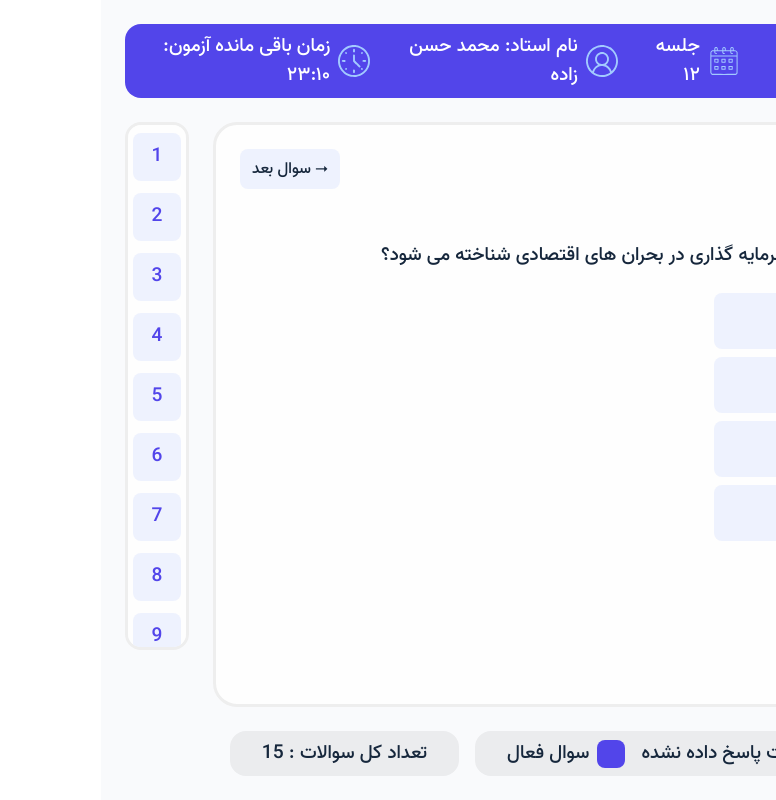
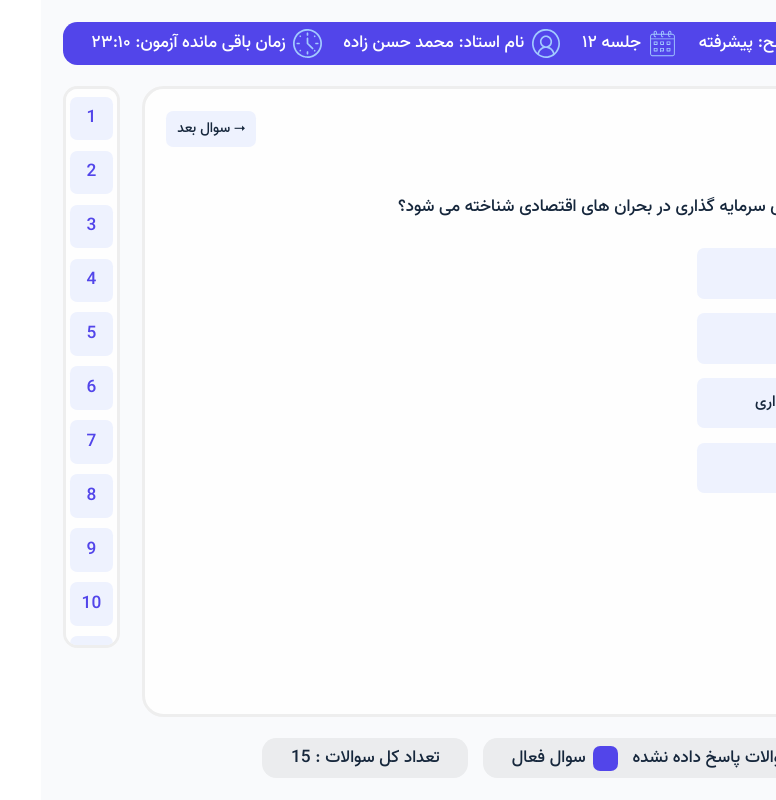
Before and after one commit to hasanzadefinance/quiz-frontend, a Vue app: page /exam in a window 1280 px wide. Shown: the whole page, without its empty margins (504-1280 px from the left). Built offline with nearby package versions, Linux system fonts and the light colour scheme.

Commit message:
preventing scroll

```diff
--- a/src/assets/scss/main.scss
+++ b/src/assets/scss/main.scss
@@ -9,6 +9,10 @@
   box-sizing: border-box;
   padding: 0;
   margin: 0;
+}
+
+html {
+  font-size: 90% !important;
 }
 
 body {
--- a/src/views/ExamPage.vue
+++ b/src/views/ExamPage.vue
@@ -56,7 +56,7 @@ const answers = ref([
           <h3 class="question__question">سوال ۱</h3>
           <span
               class="mt-4">چرا نقره به عنوان یک گزینه مناسب برای سرمایه گذاری در بحران های اقتصادی شناخته می شود؟</span>
-          <ul class="question__answers-list mt-4">
+          <ul class="question__answers-list mt-8">
             <li class="question__answer"
                 v-for="(answer, index) in answers">
               <span class="question__answer__number">{{ index }}</span>
@@ -253,7 +253,7 @@ const answers = ref([
   background-color: var(--box-background-color);
   border-radius: 1rem;
   padding: .5rem 1rem;
-  max-height: 33rem;
+  max-height: 39rem;
   display: flex;
   flex-direction: column;
   align-items: center;
@@ -310,9 +310,12 @@ const answers = ref([
     align-items: center;
     padding: .5rem .5rem .5rem 4rem;
     border-radius: .5rem;
-    margin-top: .5rem;
     background-color: var(--color-secondary);
     cursor: pointer;
+
+    &:not(:last-child) {
+      margin-bottom: 1rem;
+    }
 
     &__number {
       width: 2.5rem;
```
